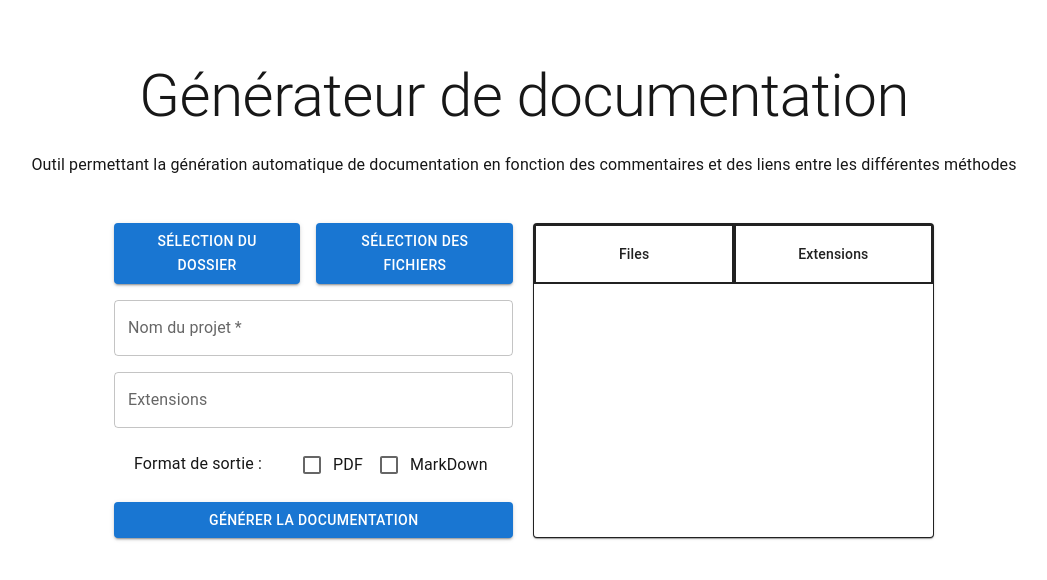
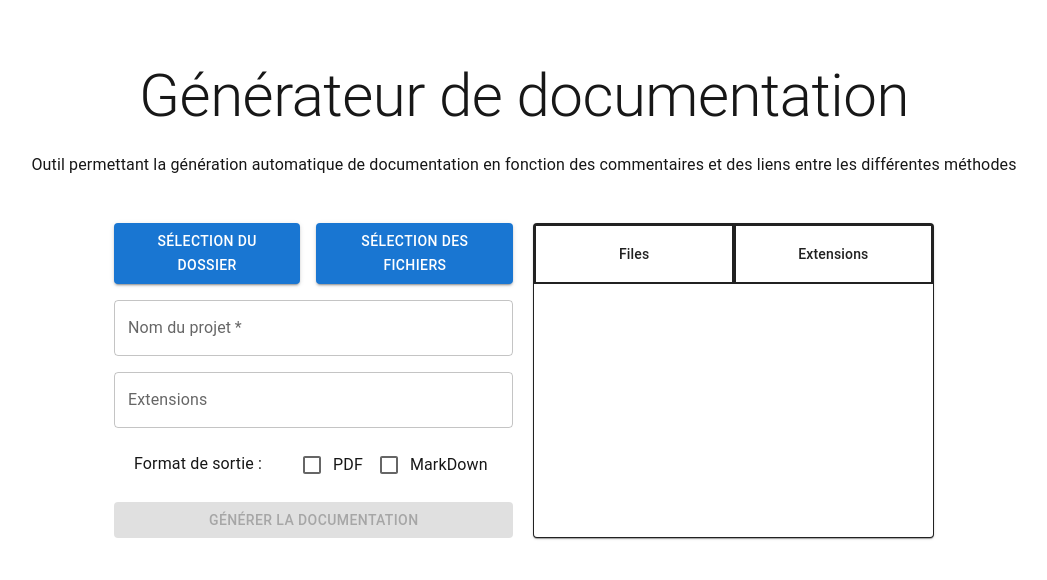
Before and after one commit to thom-cr/Documentation-Generator, a Next.js app: page / in a window 1280 px wide. Shown: the top 580 px of the page, without its empty margins (116-1163 px from the left). Built offline with nearby package versions, Linux system fonts and the light colour scheme.

Commit message:
Modification of ButtonGenerateDocumentation to handle disable

```diff
--- a/src/pages/components/ButtonGenerateDocumentation.jsx
+++ b/src/pages/components/ButtonGenerateDocumentation.jsx
@@ -7,8 +7,10 @@ const ButtonGenerateDocumentation = ({ formData, rows }) => {
         DocumentationGenerator(formData, rows);
     };
 
+    const isDisabled = !formData.projectName.trim() || formData.files.length === 0 || !formData.formats.pdf && !formData.formats.markdown;
+
     return (
-        <Button onClick={handleSubmit} variant="contained">Générer la documentation</Button>
+        <Button onClick={handleSubmit} disabled={isDisabled} variant="contained">Générer la documentation</Button>
     )
 }
 
```
